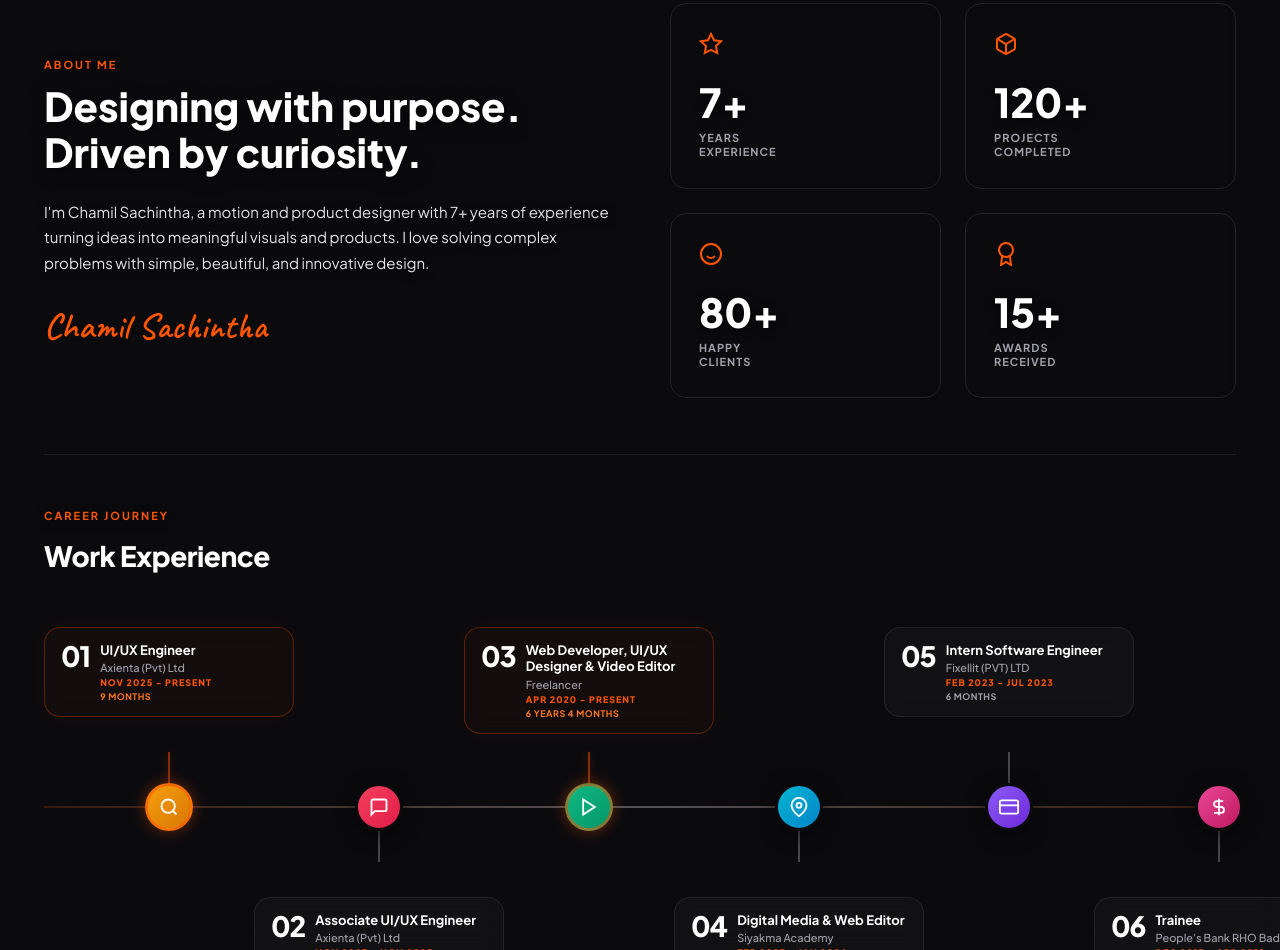
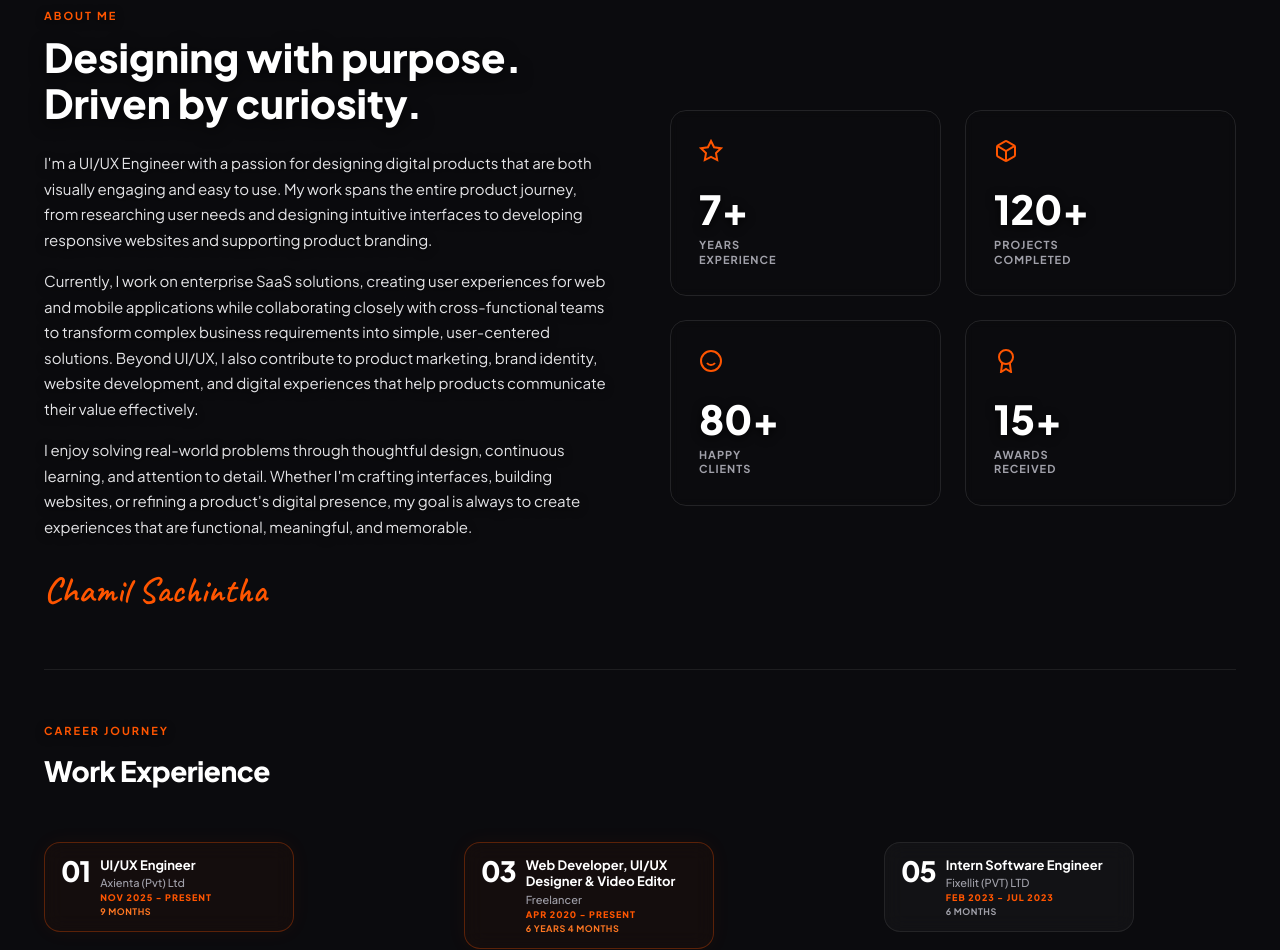
Before and after one commit to ChamilSachintha/chamil-sachintha, a website built with Vite: page index.html in a window 1280 px wide. Shown: the part 897-1847 px from the top of the page. Built offline with nearby package versions, Linux system fonts and the light colour scheme; some packages are replaced by stand-ins of ours.

Commit message:
feat: update about me section description paragraphs

```diff
--- a/index.html
+++ b/index.html
@@ -121,9 +121,13 @@
                 <span class="section-tag">ABOUT ME</span>
                 <h2 class="section-title">Designing with purpose.<br>Driven by curiosity.</h2>
                 <p class="section-text">
-                  I'm Chamil Sachintha, a motion and product designer with 7+ years of experience turning ideas into
-                  meaningful visuals and products. I love solving complex problems with simple, beautiful, and
-                  innovative design.
+                  I'm a UI/UX Engineer with a passion for designing digital products that are both visually engaging and easy to use. My work spans the entire product journey, from researching user needs and designing intuitive interfaces to developing responsive websites and supporting product branding.
+                </p>
+                <p class="section-text">
+                  Currently, I work on enterprise SaaS solutions, creating user experiences for web and mobile applications while collaborating closely with cross-functional teams to transform complex business requirements into simple, user-centered solutions. Beyond UI/UX, I also contribute to product marketing, brand identity, website development, and digital experiences that help products communicate their value effectively.
+                </p>
+                <p class="section-text">
+                  I enjoy solving real-world problems through thoughtful design, continuous learning, and attention to detail. Whether I'm crafting interfaces, building websites, or refining a product's digital presence, my goal is always to create experiences that are functional, meaningful, and memorable.
                 </p>
                 <div class="signature">Chamil Sachintha</div>
               </div>
--- a/src/style.css
+++ b/src/style.css
@@ -507,6 +507,10 @@ body {
   color: #e4e4e7;
   margin-bottom: 28px;
   text-shadow: 0 2px 8px rgba(0, 0, 0, 0.8);
+}
+
+.about-left .section-text:not(:last-of-type) {
+  margin-bottom: 16px;
 }
 
 .signature {
```
